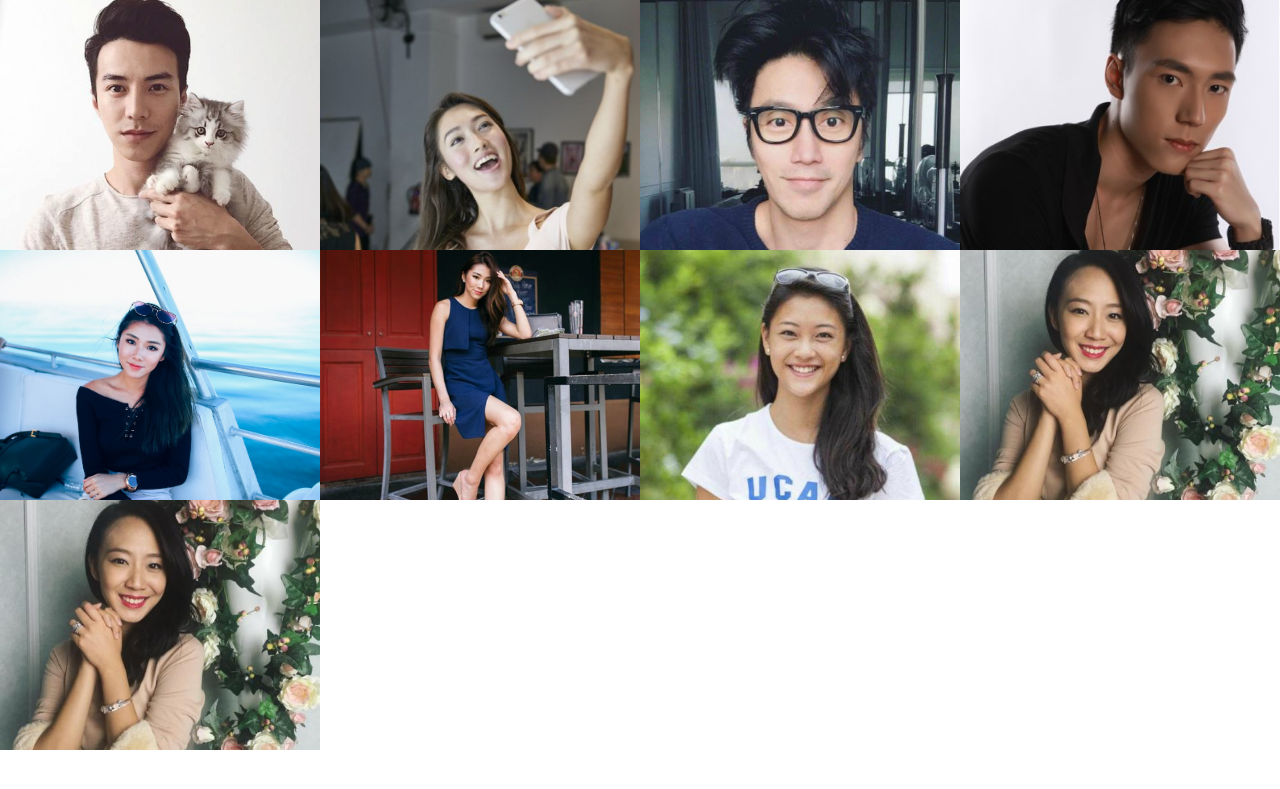
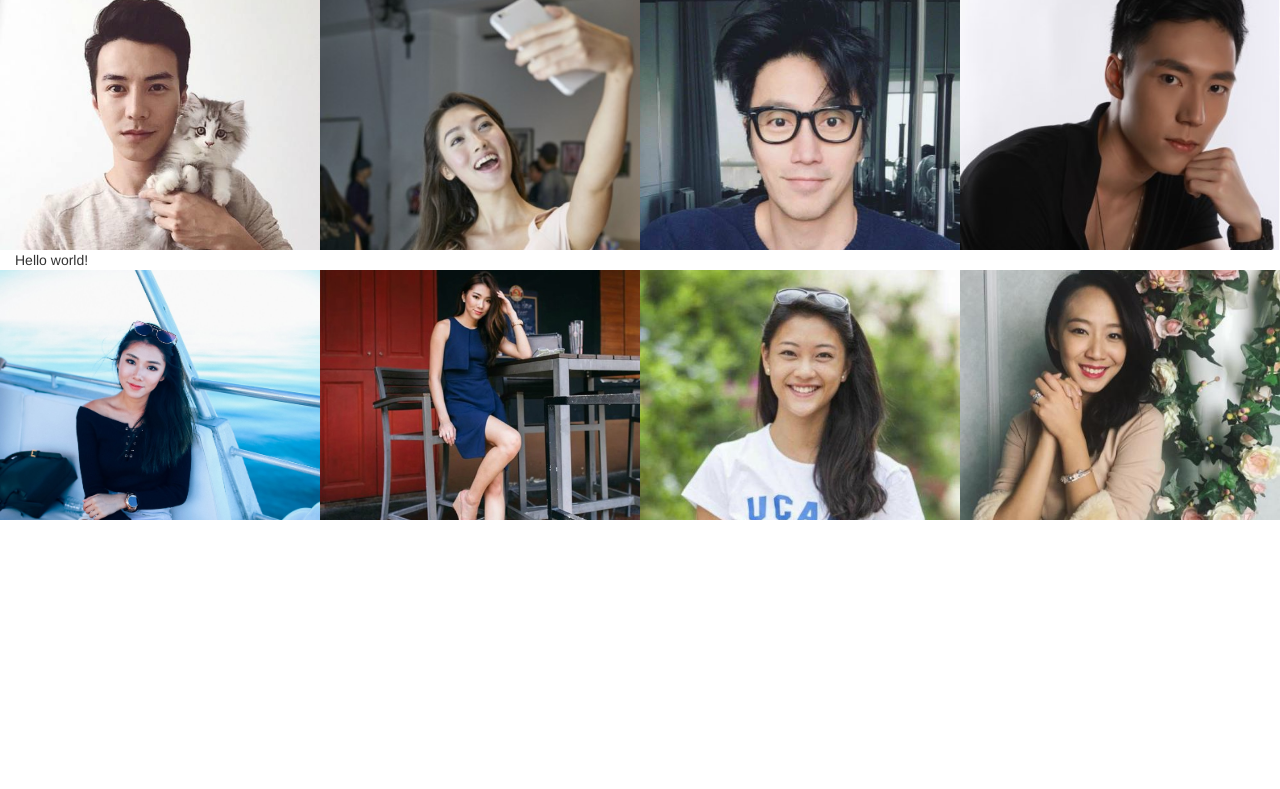
Before and after one commit to harristan/harristan.github.io, a Jekyll site: the page test.html, which Jekyll copies as it is, in a window 1280 px wide. Shown: the top 789 px of the page. Built offline with Jekyll 4.4.1, drawn with Linux system fonts in a browser that asks for light colours.

Commit message:
Update test.html

```diff
--- a/test.html
+++ b/test.html
@@ -14,7 +14,6 @@
 		<link rel="stylesheet" href="https://fonts.googleapis.com/css?family=Lato:300,400,900">
 		<link rel="stylesheet" href="https://fonts.googleapis.com/icon?family=Material+Icons">
 		<link rel="stylesheet" href="https://cdnjs.cloudflare.com/ajax/libs/font-awesome/4.7.0/css/font-awesome.min.css">
-		<link rel="stylesheet" type="text/css" href='./test.css'>
  	</head>
 
  	<body>
@@ -22,24 +21,77 @@
    		<div class="margin-collapse"></div>
 
 
-
    		<div class="container-fluid personalities">
 	    	<div class="container">
+
 	    		<div class="row">
 					<div class="col-xs-4 col-sm-3" style="background: url('./test-p1.jpg') no-repeat 50% 10%;background-size: cover"></div>
 					<div class="col-xs-4 col-sm-3" style="background: url('./test-p2.jpg') no-repeat 50% 10%;background-size: cover"></div>
 					<div class="col-xs-4 col-sm-3" style="background: url('./test-p3.jpg') no-repeat 50% 10%;background-size: cover"></div>
-					<div class="col-xs-4 col-sm-3" style="background: url('./test-p4.jpg') no-repeat 50% 10%;background-size: cover"></div>
+					<div class="col-xs-4 col-sm-3 remove-on-xs" style="background: url('./test-p4.jpg') no-repeat 50% 10%;background-size: cover"></div>
+				</div>
+
+				<div class="row">
+					<div class="col-xs-12">Hello world!</div>
+				</div>
+
+				<div class="row">
 					<div class="col-xs-4 col-sm-3" style="background: url('./test-p5.jpg') no-repeat 50% 10%;background-size: cover"></div>
 					<div class="col-xs-4 col-sm-3" style="background: url('./test-p6.jpg') no-repeat 50% 10%;background-size: cover"></div>
 					<div class="col-xs-4 col-sm-3" style="background: url('./test-p7.jpg') no-repeat 50% 10%;background-size: cover"></div>
-					<div class="col-xs-4 col-sm-3" style="background: url('./test-p8.jpg') no-repeat 50% 10%;background-size: cover"></div>
-					<div class="col-xs-4 col-sm-3 remove-lg" style="background: url('./test-p8.jpg') no-repeat 50% 10%;background-size: cover"></div>
-		  		</div>
+					<div class="col-xs-4 col-sm-3 remove-on-xs" style="background: url('./test-p8.jpg') no-repeat 50% 10%;background-size: cover"></div>
+				</div>
+
 	      	</div>
 	    </div>
 
+<!--
+	    <div class="container-fluid videos">
+	    	<div class="container">
 
+	      		<div class="section-header">
+		        	<div class="section-title">How it works</div>
+		        	<p class="section-desc">Lorem ipsum dolor sit amet, consectetur adipisicing elit, !sed do eiusmod tempor incididunt </p>
+	      		</div>
 
-  </body>
+				<div class="row">
+					<div class="personality-video col-sm-6">
+						<div class="border">
+							<div class="main">
+								<div class="step-no">
+									<i class="material-icons">looks_one</i>
+								</div>
+								<div class="step-desc">
+									<p class="step-title">Heading</p>
+									<p>Lorem ipsum dolor sit amet, consectetur adipisicing elit, !sed do eiusmod tempor incididunt ut et dolore magna aliqua. !Ut enim ad minim veniam Lorem ipsum dolor sit amet, consectetur adipisicing elit</p>
+								</div>
+								<div class="step-pic">
+									<i class="fa fa-calendar-check-o"></i>
+								</div>
+							</div>
+						</div>
+					</div>
+					<div class="step step-2 col-sm-6 col-md-4">
+						<div class="border">
+							<div class="main">
+								<div class="step-no">
+									<i class="material-icons">looks_two</i>
+								</div>
+								<div class="step-desc">
+									<p class="step-title">Heading</p>
+									<p>Lorem ipsum dolor sit amet, consectetur adipisicing elit, !sed do eiusmod tempor incididunt ut et dolore magna aliqua. !Ut enim ad minim veniam Lorem ipsum dolor sit amet, consectetur adipisicing elit</p>
+								</div>
+								<div class="step-pic">
+									<i class="fa fa-mouse-pointer"></i>
+								</div>
+							</div>
+						</div>
+					</div>
+				</div>
+
+	    	</div>
+	  	</div>
+
+ -->
+	</body>
 </html>
```
